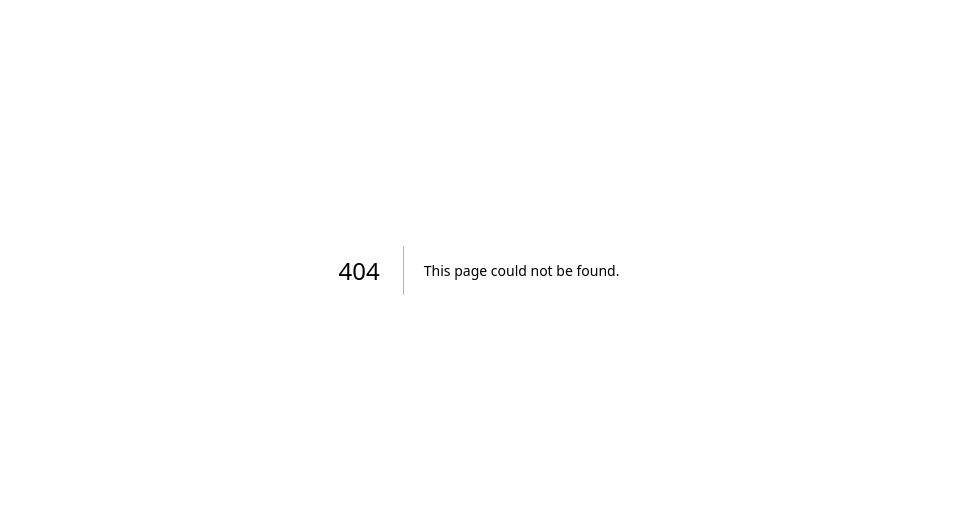
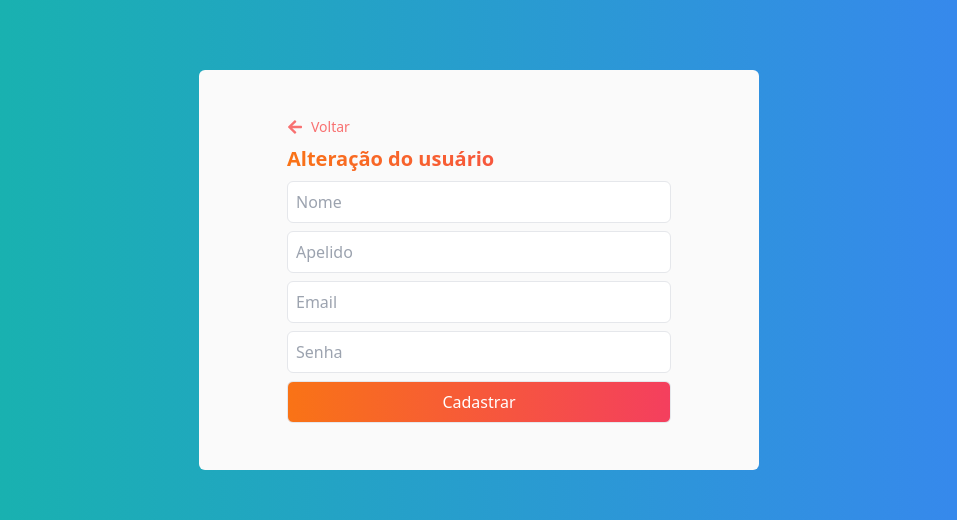
Before and after one commit to andre-albuquerque01/forum-connect, a Next.js app in the folder app/: page /user/update in a window 1280 px wide. Before the commit this address had no page. Shown: the part 130-650 px from the top of the page, without its empty margins (161-1118 px from the left). Built offline with nearby package versions, Linux system fonts and the light colour scheme.

Commit message:
feat: create

```diff
--- /dev/null
+++ b/app/src/app/user/update/page.tsx
@@ -0,0 +1,22 @@
+import Link from "next/link";
+import { FaArrowLeft } from "react-icons/fa";
+
+export default function Update() {
+    return (
+        <div className="bg-forum-gradient-2 h-screen w-full flex justify-center items-center">
+            <div className="bg-zinc-50 max-w-[1200px] w-[40%] h-[50%] flex flex-col justify-center items-center rounded-md sm:p-2 max-md:w-96 max-sm:mx-2 max-md:h-96 md:w-[560px]">
+                <form className="flex flex-col space-y-2 justify-center items-center h-[220px]">
+                    <Link href="/user/login" className="w-96 max-md:w-80 text-sm flex flex-row items-center text-red-400 hover:text-blue-600">
+                        <FaArrowLeft className="w-4 h-4 mr-2 " /> Voltar
+                    </Link>
+                    <h1 className="w-96 max-md:w-80 font-extrabold bg-forum-gradient-1 bg-clip-text text-transparent text-xl">Alteração do usuário</h1>
+                    <input type="text" name="name" placeholder="Nome" className="border p-2 w-96 rounded-md max-md:w-80" />
+                    <input type="text" name="nickname" placeholder="Apelido" className="border p-2 w-96 rounded-md max-md:w-80" />
+                    <input type="email" name="email" placeholder="Email" className="border p-2 w-96 rounded-md max-md:w-80" />
+                    <input type="password" name="password" placeholder="Senha" className="border p-2 w-96 rounded-md max-md:w-80" />
+                    <button type="submit" className="border bg-forum-gradient-1 text-white w-96 py-2 rounded-md max-md:w-80">Cadastrar</button>
+                </form>
+            </div>
+        </div>
+    )
+}
```
